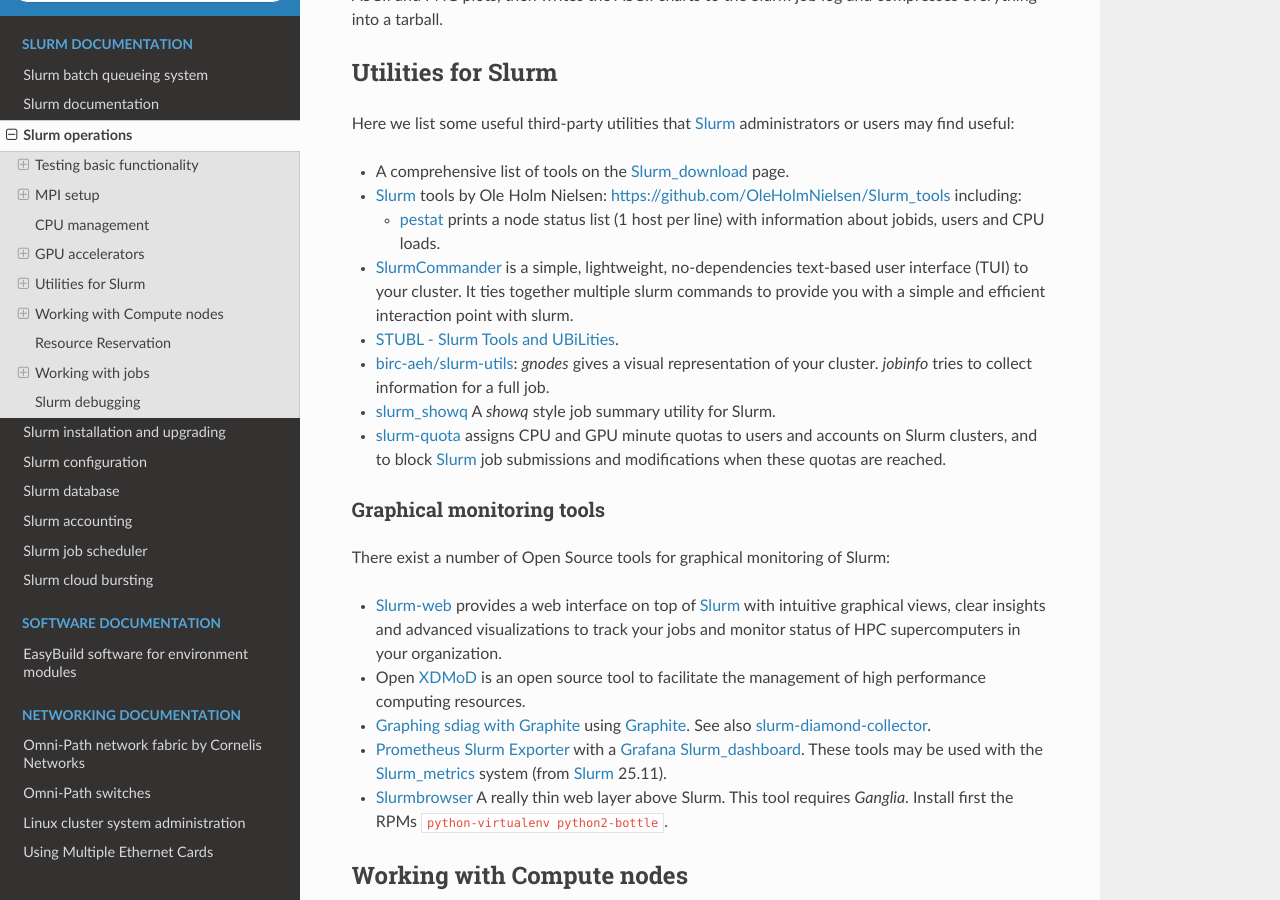
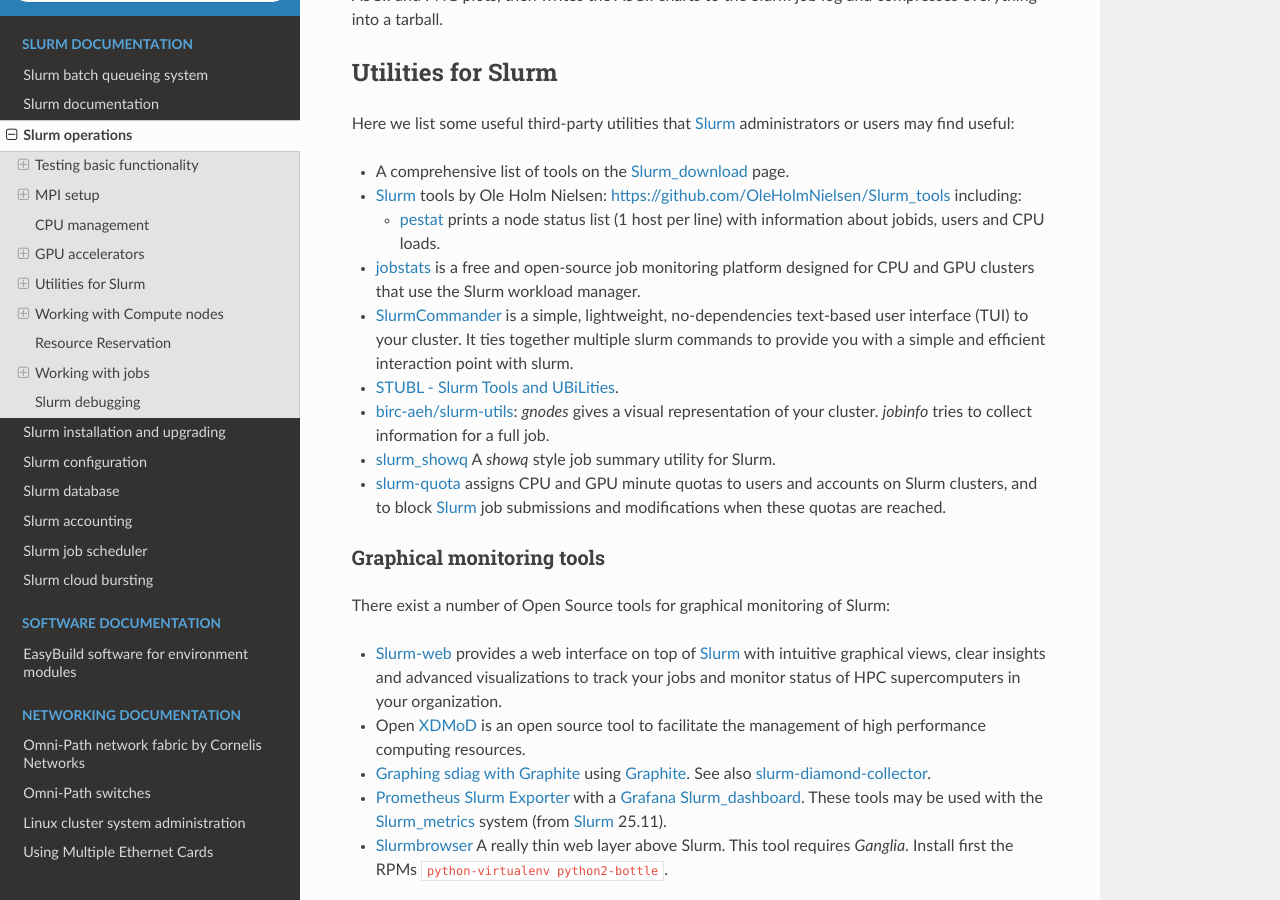
Before and after one commit to OleHolmNielsen/Niflheim_system, a Sphinx documentation site: the page built from docs/Slurm_operations.rst, in a window 1280 px wide and 900 px high, scrolled down 4679 px. Built offline with Sphinx 7.4.7 and the Read the Docs theme 3.1.0, drawn with Linux system fonts in a browser that asks for light colours.

Commit message:
Added link to jobstats

```diff
--- a/docs/Slurm_operations.rst
+++ b/docs/Slurm_operations.rst
@@ -213,6 +213,8 @@
 
   - pestat_ prints a node status list (1 host per line) with information about jobids, users and CPU loads.
 
+* jobstats_ is a free and open-source job monitoring platform designed for CPU and GPU clusters that use the Slurm workload manager.
+
 * `SlurmCommander <https://github.com/CLIP-HPC/SlurmCommander>`_ is a simple, lightweight, no-dependencies text-based user interface (TUI) to your cluster.
   It ties together multiple slurm commands to provide you with a simple and efficient interaction point with slurm.
 
@@ -229,6 +231,7 @@
 
 .. _schedtop: https://svn.princeton.edu/schedtop/
 .. _pestat: https://github.com/OleHolmNielsen/Slurm_tools/tree/master/pestat
+.. _jobstats: https://github.com/PrincetonUniversity/jobstats
 
 Graphical monitoring tools
 --------------------------
```
